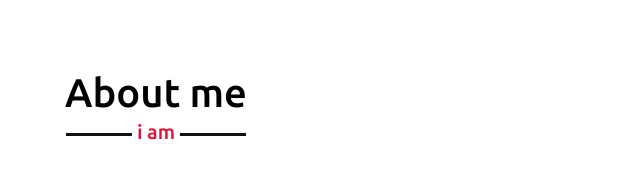
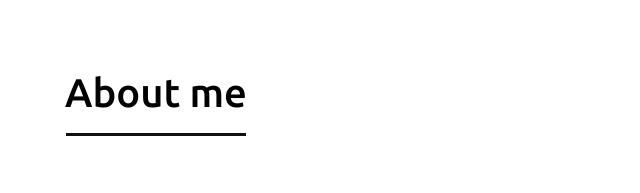
Before and after one commit to MuralidharReddy23/portfolio, a plain HTML site: page index.html in a window 1280 px wide. Shown: the part 830-1023 px from the top of the page, 484-1124 px from the left. Drawn offline with nearby package versions, Linux system fonts and the light colour scheme.

Commit message:
Update style.css

```diff
--- a/style.css
+++ b/style.css
@@ -213,7 +213,7 @@ section .title::after{
 
 /* about section styling */
 .about .title::after{
-    content: " i am";
+
 }
 .about .about-content .left{
     width: 45%;
```
